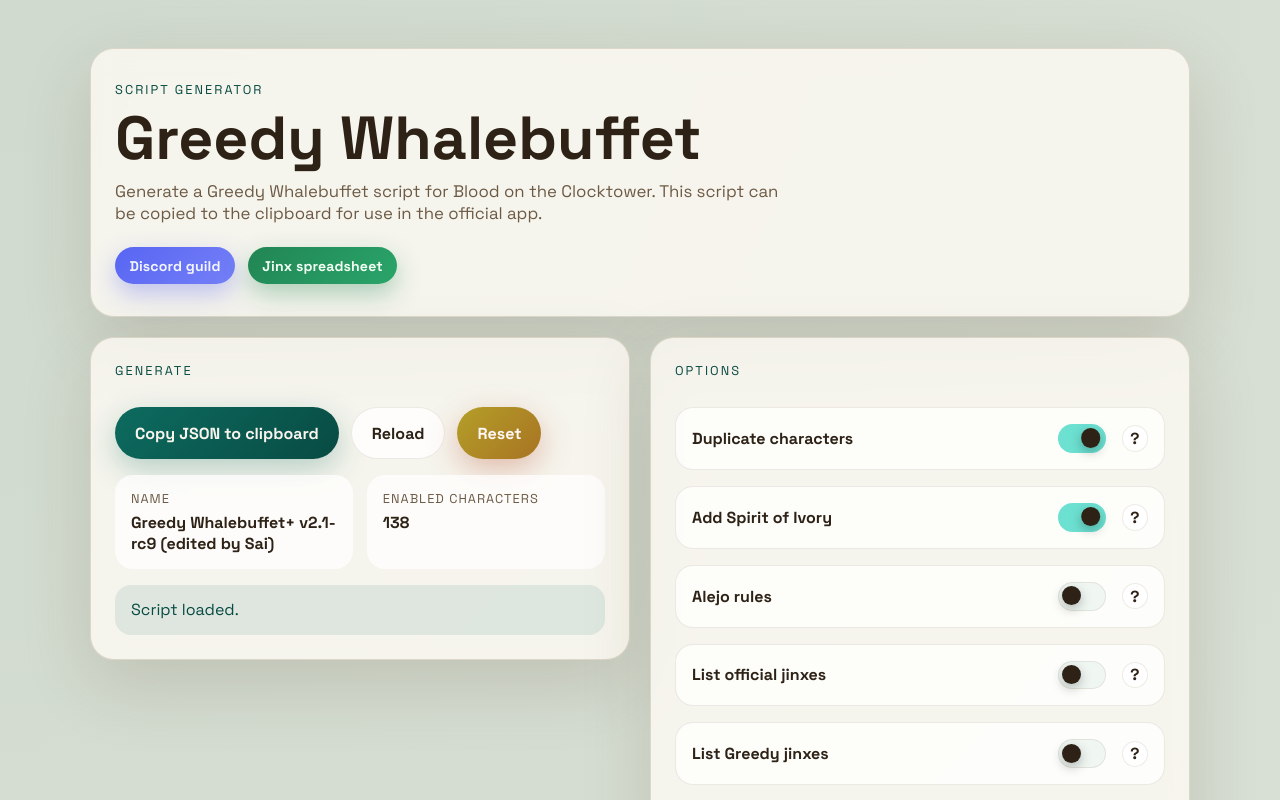
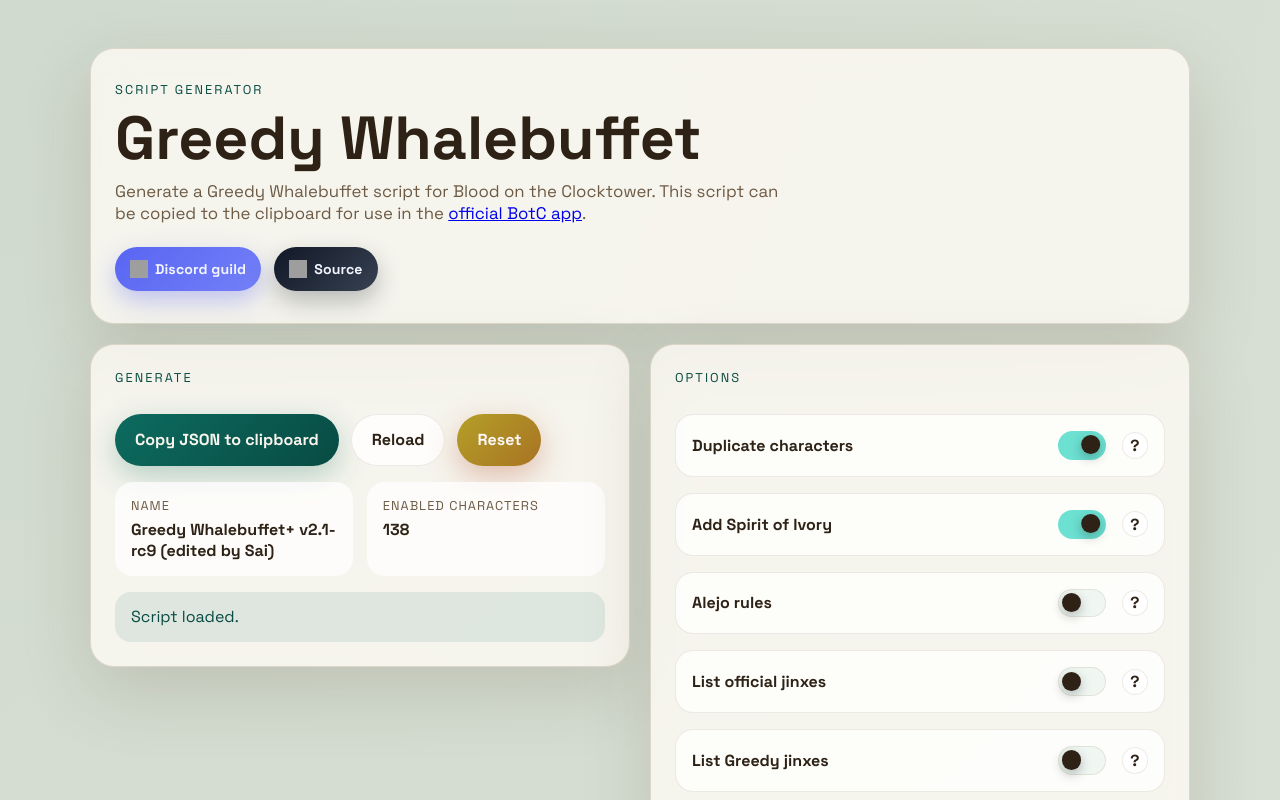
Before and after one commit to esainane/greedywhalebuffet, a React (Vite) app: page / in a window 1280 px wide. Shown: the top 800 px of the page. Built offline with nearby package versions, Linux system fonts and the light colour scheme; grey boxes are pictures that could not be loaded.

Commit message:
Add source link, move jinx spreadsheet link

```diff
--- a/src/index.html
+++ b/src/index.html
@@ -18,16 +18,23 @@
 				<p class="eyebrow">Script generator</p>
 				<h1>Greedy Whalebuffet</h1>
 				<p class="lede">
-					Generate a Greedy Whalebuffet script for Blood on the Clocktower. This script can be copied to the clipboard for use in the official app.
+					Generate a Greedy Whalebuffet script for Blood on the Clocktower. This script can be copied to the clipboard for use in the <a href="https://botc.app/" target="_blank" rel="noopener noreferrer">official BotC app</a>.
 				</p>
-				<a href="https://discord.gg/Px3wvyGC4w" target="_blank" rel="noopener noreferrer" class="discord-link">Discord guild</a>
-				<a href="https://docs.google.com/spreadsheets/d/1Cow0lek_dEKxA09i_pSQJ2aeSw7roOj8zKa2CJKf8ug/" target="_blank" rel="noopener noreferrer" class="spreadsheet-link">Jinx spreadsheet</a>
+				<a href="https://discord.gg/Px3wvyGC4w" target="_blank" rel="noopener noreferrer" class="discord-link">
+					<img src="https://cdn.simpleicons.org/discord/ffffff" alt="" aria-hidden="true" />
+					Discord guild
+				</a>
+				<a href="https://github.com/esainane/greedywhalebuffet" target="_blank" rel="noopener noreferrer" class="github-link" aria-label="View GitHub repository">
+					<img src="https://cdn.simpleicons.org/github/ffffff" alt="" aria-hidden="true" />
+					Source
+				</a>
 			</section>
 
 			<div id="app-root">
 				<noscript>
 					<section class="panel">
 						<p class="lede">Most functionality here won't work with JavaScript disabled, but you can still download the <a href="./greedy.json">base script</a>, and discuss any quirks you want with your players.</p>
+						<a href="https://docs.google.com/spreadsheets/d/1Cow0lek_dEKxA09i_pSQJ2aeSw7roOj8zKa2CJKf8ug/" target="_blank" rel="noopener noreferrer" class="spreadsheet-link">Jinx spreadsheet</a>
 					</section>
 				</noscript>
 			</div>
--- a/src/react/features/greedy-reference/GreedyReferencePanel.tsx
+++ b/src/react/features/greedy-reference/GreedyReferencePanel.tsx
@@ -38,7 +38,7 @@
 
 			<section className="panel reference-panel">
 				<p className="eyebrow">Greedy Jinxes</p>
-				<p className="lede">Greedy jinxes add, remove, or change jinxes from the base version. Changes are made for the same reasons character changes are made, but cover specific interactions between two characters.</p>
+				<p className="lede">Greedy jinxes add, remove, or change jinxes from the base version. Changes are made for the same reasons character changes are made, but cover specific interactions between two characters. See the upstream <a href="https://docs.google.com/spreadsheets/d/1Cow0lek_dEKxA09i_pSQJ2aeSw7roOj8zKa2CJKf8ug/" target="_blank" rel="noopener noreferrer">jinx spreadsheet</a>.</p>
 				<GreedyJinxesDetail items={details.jinxes} loading={state.loading} />
 			</section>
 
--- a/src/style.css
+++ b/src/style.css
@@ -119,6 +119,7 @@
 	font-size: 1.05rem;
 }
 
+.github-link,
 .discord-link,
 .spreadsheet-link {
 	display: inline-flex;
@@ -135,10 +136,36 @@
 	transition: transform 150ms ease, box-shadow 150ms ease, opacity 150ms ease;
 }
 
+.github-link {
+	height: 2.75rem;
+	padding: 0 0.95rem;
+	gap: 0.45rem;
+	color: #f2f5ff;
+	background: linear-gradient(135deg, #111827, #374151);
+	box-shadow: 0 10px 24px rgba(17, 24, 39, 0.28);
+}
+
+.github-link img {
+	width: 1.1rem;
+	height: 1.1rem;
+	flex-shrink: 0;
+	display: block;
+}
+
 .discord-link {
+	height: 2.75rem;
+	padding: 0 0.95rem;
+	gap: 0.45rem;
 	color: #f2f5ff;
 	background: linear-gradient(135deg, #5865f2, #7480f7);
 	box-shadow: 0 10px 24px rgba(88, 101, 242, 0.35);
+}
+
+.discord-link img {
+	width: 1.1rem;
+	height: 1.1rem;
+	flex-shrink: 0;
+	display: block;
 }
 
 .spreadsheet-link {
@@ -147,6 +174,8 @@
 	box-shadow: 0 10px 24px rgba(33, 133, 83, 0.34);
 }
 
+.github-link:hover,
+.github-link:focus-visible,
 .discord-link:hover,
 .discord-link:focus-visible,
 .spreadsheet-link:hover,
@@ -155,6 +184,7 @@
 	opacity: 0.95;
 }
 
+.github-link:focus-visible,
 .discord-link:focus-visible,
 .spreadsheet-link:focus-visible {
 	outline: 2px solid var(--accent-strong);
@@ -748,6 +778,7 @@
 		line-height: 1.02;
 	}
 
+	.github-link,
 	.discord-link,
 	.spreadsheet-link {
 		margin-right: 0.35rem;
```
